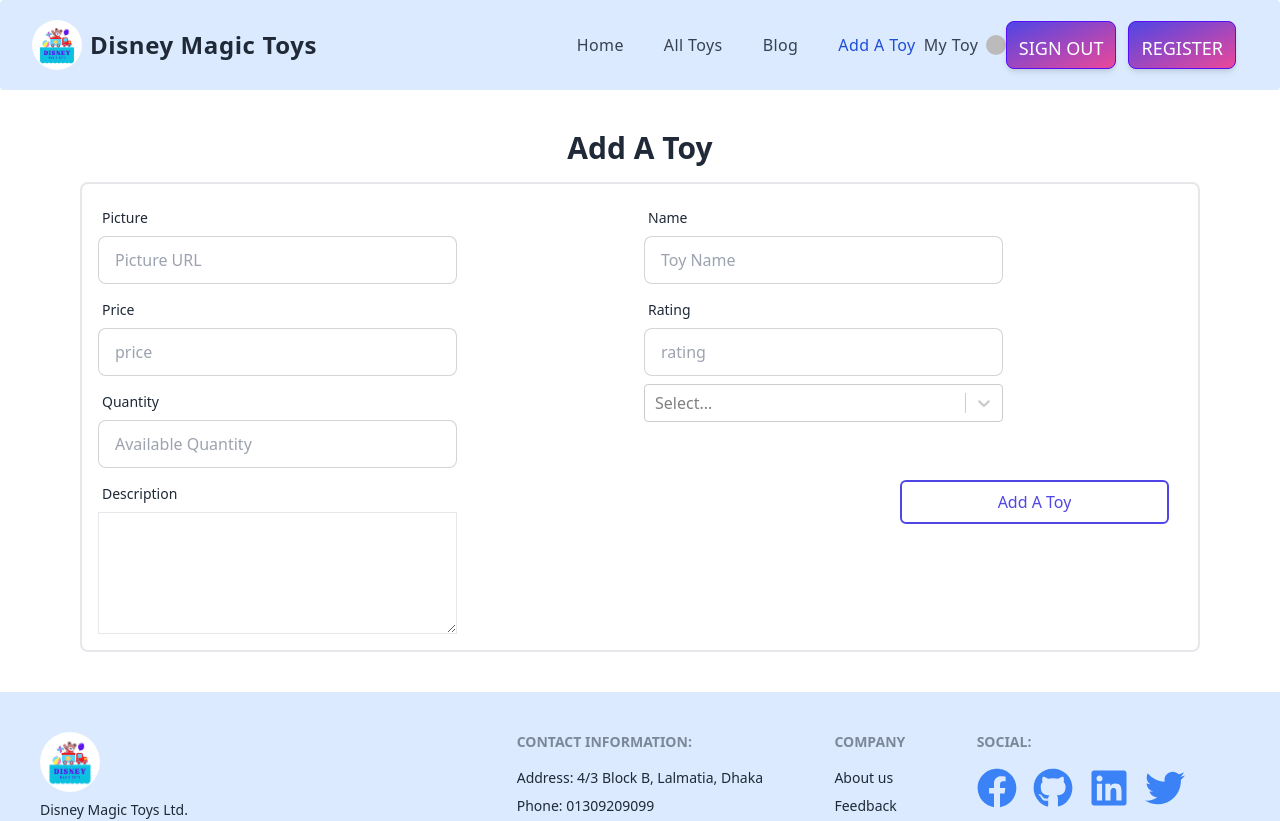
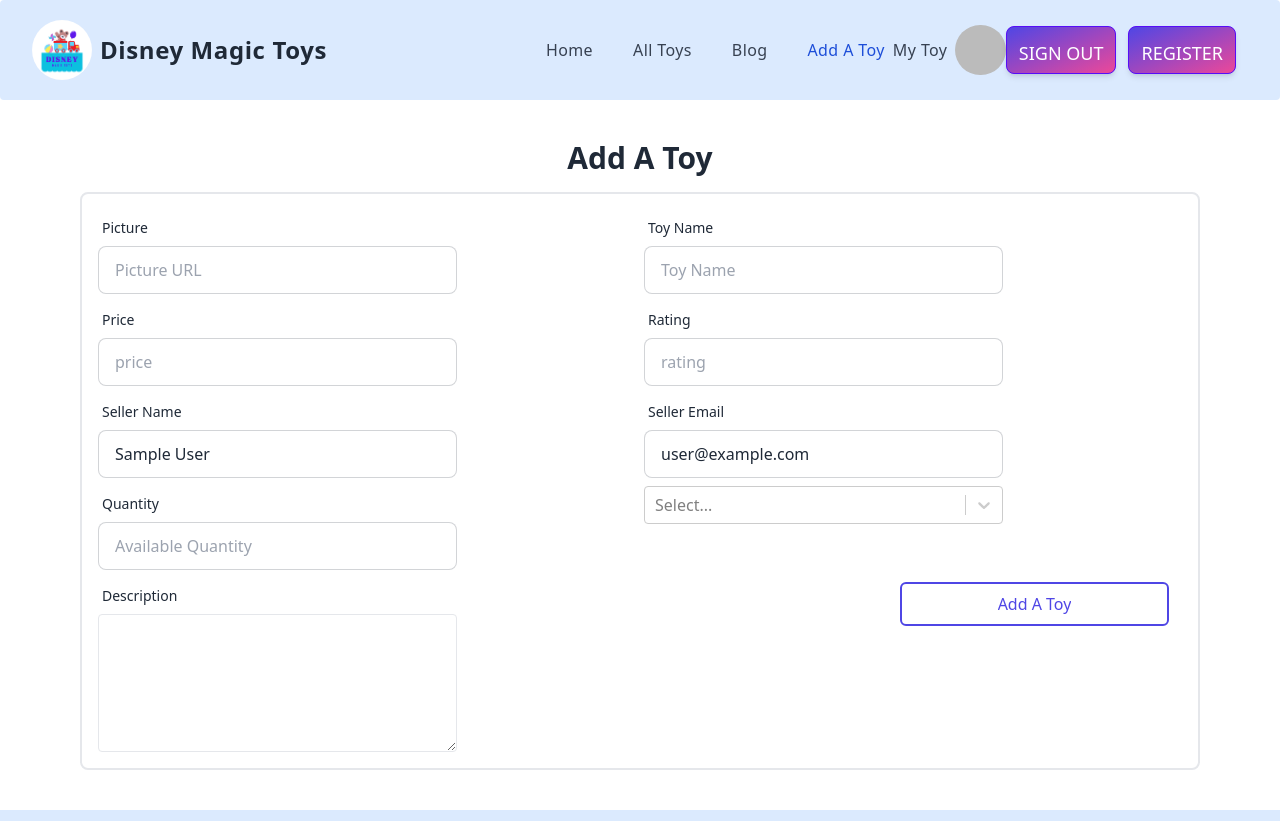
Before and after one commit to MoriamAkterSwarna/disney-dolls-client, a React (Vite) app: page /addToy in a window 1280 px wide. Shown: the top 821 px of the page. Built offline with nearby package versions, Linux system fonts and the light colour scheme; no server answers; sample sign-in values are in the browser's storage.

Commit message:
add toy page updated

```diff
--- a/src/Pages/AddToy/AddToy.jsx
+++ b/src/Pages/AddToy/AddToy.jsx
@@ -5,8 +5,10 @@ import Select from "react-select";
 
 const options = [
   { value: "Disney Princess Dolls", label: "Disney Princess Dolls" },
-  { value: "Frozen Dolls", label: "Frozen Dolls:" },
-  { value: "Disney Fairies Dolls", label: "Disney Fairies Dolls:" },
+  { value: "Frozen Dolls", label: "Frozen Dolls" },
+  { value: "Disney Fairies Dolls", label: "Disney Fairies Dolls" },
+  { value: "Classic Character Dolls", label: "Classic Character Dolls" },
+  { value: "Villain Dolls", label: "Villain Dolls" },
 ];
 const AddToy = () => {
   const [selectedOption, setSelectedOption] = useState(null);
@@ -81,7 +83,7 @@ const AddToy = () => {
 
         <div className="form-control lg:w-2/3">
           <label className="label">
-            <span className="label-text">Name</span>
+            <span className="label-text">Toy Name</span>
           </label>
           <input
             type="text"
@@ -117,6 +119,30 @@ const AddToy = () => {
         </div>
         <div className="form-control lg:w-2/3">
           <label className="label">
+            <span className="label-text">Seller Name</span>
+          </label>
+          <input
+            type="text"
+            name="seller"
+            defaultValue={user?.displayName}
+            className="input input-bordered"
+            required
+          />
+        </div>
+        <div className="form-control lg:w-2/3">
+          <label className="label">
+            <span className="label-text">Seller Email</span>
+          </label>
+          <input
+            type="text"
+            name="sellerEmail"
+            defaultValue={user?.email}
+            className="input input-bordered"
+            required
+          />
+        </div>
+        <div className="form-control lg:w-2/3">
+          <label className="label">
             <span className="label-text">Quantity</span>
           </label>
           <input
@@ -141,7 +167,7 @@ const AddToy = () => {
           </label>
           <textarea
             name="description"
-            className="border"
+            className="border p-2 rounded"
             id=""
             cols="10"
             rows="5"
--- a/src/Pages/AllToys/AllToys.jsx
+++ b/src/Pages/AllToys/AllToys.jsx
@@ -15,17 +15,17 @@ const AllToys = () => {
             <h2 className='text-4xl text-center my-4'>All Toys: {allToys.length}</h2>
 
             <div className="overflow-x-auto">
-  <table className="table w-full">
+  <table className="table w-full mx-10">
     {/* head */}
     <thead>
       <tr>
         <th>Toy Name</th>
         <th>Seller Name</th>
         <th>Picture</th>
-        <th>Description</th>
         <th>Price</th>
         <th>Rating</th>
         <th>Quantity</th>
+        <th>Sub-Category</th>
         <th>Details</th>
 
       </tr>
--- a/src/Pages/AllToysTable/AllToysTable.jsx
+++ b/src/Pages/AllToysTable/AllToysTable.jsx
@@ -3,12 +3,14 @@ import { FaArrowAltCircleRight } from "react-icons/fa";
 import { Link } from "react-router-dom";
 import { ToastContainer, toast } from 'react-toastify';
   import 'react-toastify/dist/ReactToastify.css';
+  import { AiFillStar} from "react-icons/ai";
 const AllToysTable = ({ allToys }) => {
   const handleToast = () =>{
     toast("You need to log in first")
   }
   // console.log({allToys})
   const {
+    selectedOptions,
     description,
     name,
     email,
@@ -28,8 +30,11 @@ const AllToysTable = ({ allToys }) => {
       </td>
       {/* <td>{description}</td> */}
       <td>{price}</td>
-      <td>{rating}</td>
+      <td>{rating}<AiFillStar className="text-orange-500"></AiFillStar></td>
       <td>{quantity}</td>
+      {
+          selectedOptions?.map(item=><td>{item.value}</td>)
+        }
       <td>
         <button onClick={handleToast}>
           <Link to={`/singleToy/${_id}`}>
--- a/src/Pages/MyToysTable/MyToysTable.jsx
+++ b/src/Pages/MyToysTable/MyToysTable.jsx
@@ -51,11 +51,13 @@ const MyToysTable = ({myToys}) => {
             <tr>
         <th>{toyName}</th>
         <td>{name}</td>
-        <td><img className='w-[60px] rounded-full' src={picture} alt="" /></td>
+        <td><img className='w-28 rounded-full' src={picture} alt="" /></td>
         <td>{price}</td>
         <td>{rating}</td>
         <td>{quantity}</td>
-        {/* {selectedOptions.map = option => <td>{option}</td>} */}
+        {
+          selectedOptions?.map(item=><td>{item.value}</td>)
+        }
 
         <td><button><Link to={`/updateToy/${_id}`}><FaEdit className='h-7 w-7 text-blue-600'></FaEdit></Link></button></td>
         <td><button onClick={()=>handleDelete(_id)}><AiFillDelete className='h-7 w-7 text-red-600'></AiFillDelete></button></td>
--- a/src/Pages/Services/Services.jsx
+++ b/src/Pages/Services/Services.jsx
@@ -35,14 +35,14 @@ const Services = () => {
 
             <div data-aos="zoom-in" data-aos-easing="ease-in-sine" data-aos-duration="600" className='grid grid-cols-1 lg:grid-cols-2 mt-10 gap-10 mx-12'>
                 <div className='cute-doll rounded-2xl'>
-                    <h2 className='text-center text-7xl font-bold p-2 rounded-lg mt-20 bg-indigo-500 w-1/2 mx-auto'>Cute Toy</h2>
+                    <h2 data-aos="flip-left" data-aos-easing="ease-in-sine" data-aos-duration="1000" className='text-center text-5xl font-bold p-2 rounded-lg mt-20 bg-indigo-500 w-1/2 mx-auto'>Cute Toy</h2>
 
                     <h5 className='bg-blue-500 mt-2 mx-auto w-1/2 p-3 rounded'>Latest Collection</h5>
                     <button className='bg-rose-500 mt-2 lg:ml-56 px-3 py-2 rounded-3xl text-white'>SHOP NOW</button>
                 </div>
                 <div data-aos="zoom-in" data-aos-easing="ease-in-sine" data-aos-duration="1200" className='on-sale rounded-2xl'>
 
-                    <h2 className='text-5xl font-bold p-2 rounded-lg mt-28 bg-purple-500 w-1/3 ml-4'>On Sale</h2>
+                    <h2 data-aos="flip-right" data-aos-easing="ease-in-sine" data-aos-duration="1500" className='text-5xl font-bold p-2 rounded-lg mt-28 bg-purple-500 w-1/3 ml-4'>On Sale</h2>
 
                     <h5 className='bg-violet-600 mt-2 w-1/3 ml-4 p-2 rounded'>Latest Collection</h5>
                     <button className='bg-rose-500 mt-2 ml-4 px-3 py-2 rounded-3xl text-white'>SHOP NOW</button>
--- a/src/Shared/NavigationBar.jsx
+++ b/src/Shared/NavigationBar.jsx
@@ -19,7 +19,7 @@ const NavigationBar = () => {
           className="inline-flex items-center relative navbar-start"
         >
           <>
-          <img className="w-[50px] rounded-full" src={logo} alt="" />
+          <img className="w-[60px] rounded-full" src={logo} alt="" />
           <span className="title-text ml-2 text-2xl font-bold tracking-wide text-gray-800">
             Disney Magic Toys
           </span></>
@@ -73,7 +73,7 @@ const NavigationBar = () => {
         <div className="nav-end font-bold flex items-center">
           <span>
             {
-              user &&  ( <img src={user?.photoURL} title={user?.displayName} className='rounded-full w-[50px]' alt=""/>)
+              user &&  ( <img src={user?.photoURL} title={user?.displayName} className='rounded-full w-24 mr-2' alt=""/>)
             }
           </span>
 
```
